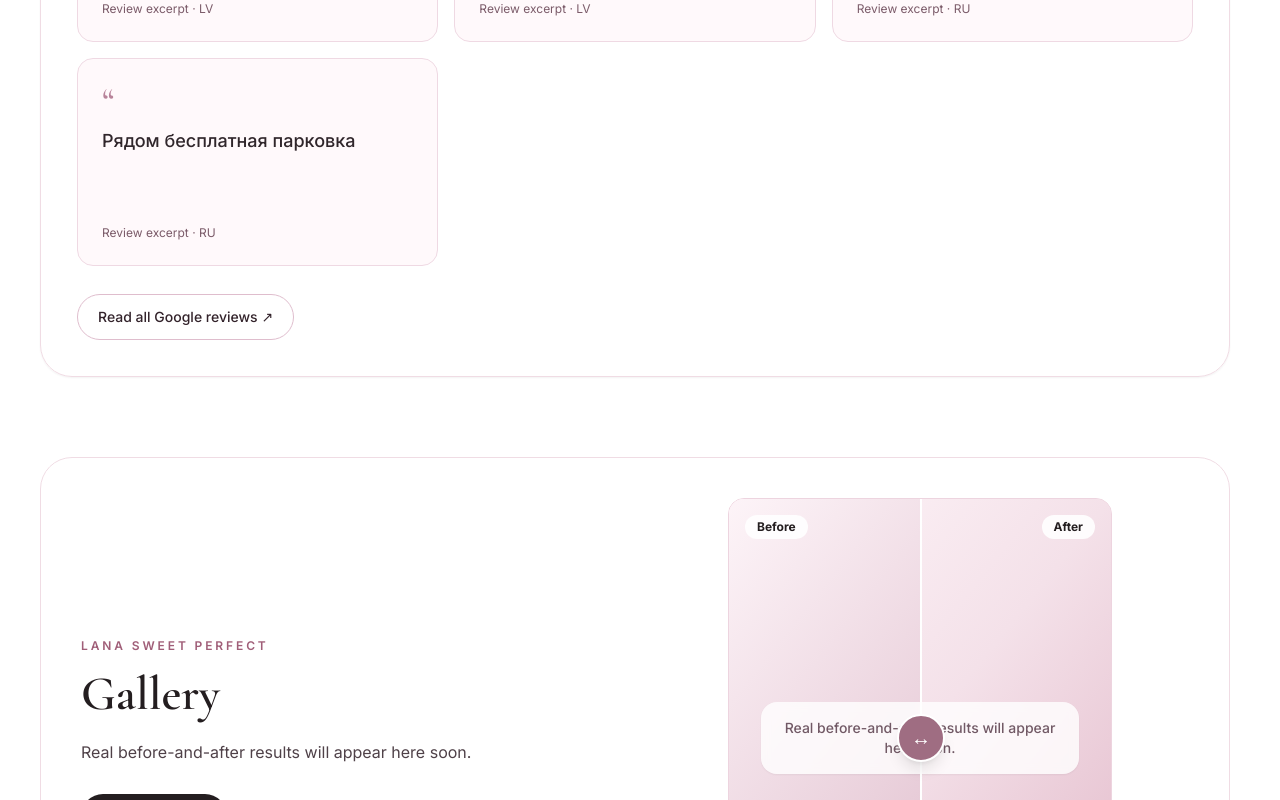
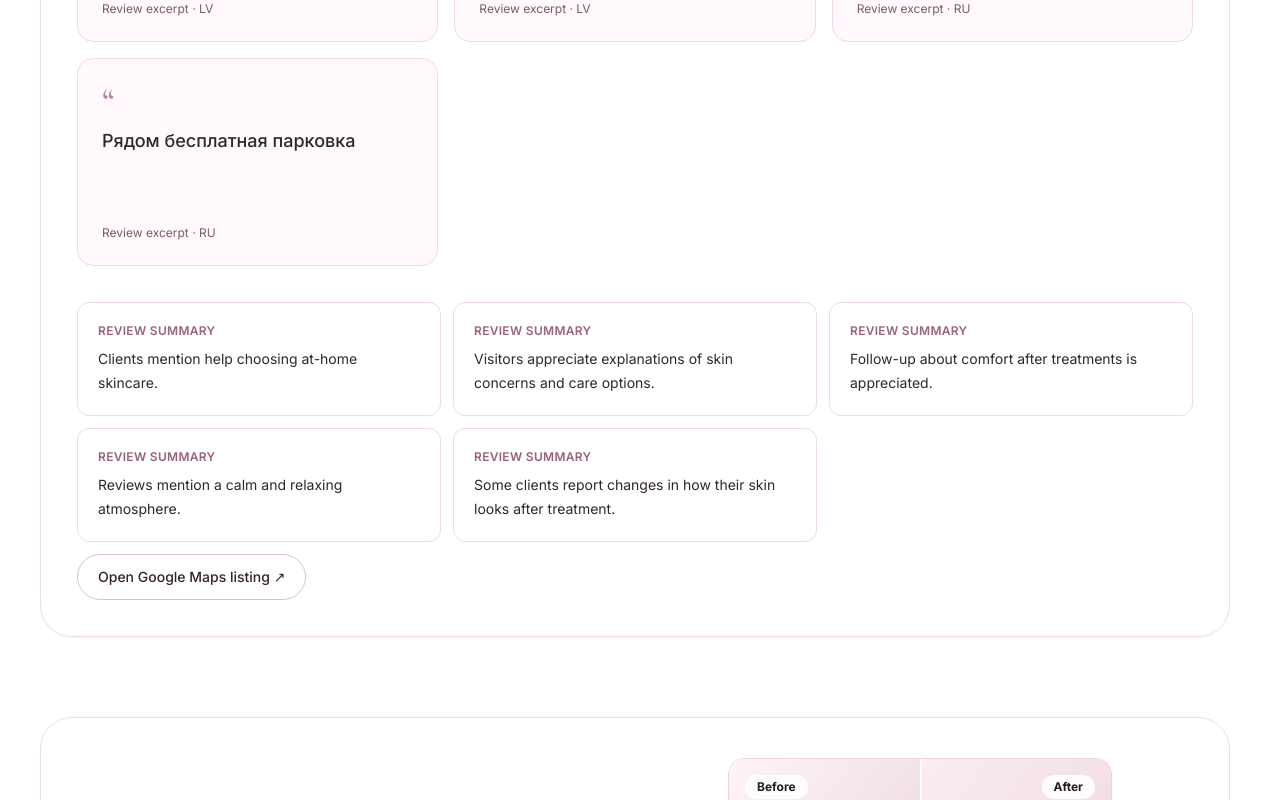
Before and after one commit to SergeyJak/Sweet-lana, a Next.js app: page /en in a window 1280 px wide. Shown: the part 2738-3538 px from the top of the page. Built offline with nearby package versions, Linux system fonts and the light colour scheme; no server answers.

Commit message:
Expand sourced review themes, distinguish excerpts from reviews, and use stable Google Maps listing link

```diff
--- a/src/components/GoogleReviews.tsx
+++ b/src/components/GoogleReviews.tsx
@@ -3,24 +3,24 @@ type Locale = 'ru' | 'lv' | 'en'
 const copy = {
   ru: {
     title: 'Что говорят клиенты',
-    description: 'Ниже выдержки из отзывов клиентов. Всего в Google 30 оценок, здесь опубликованы только доступные фрагменты без имён авторов.',
+    description: 'Доступные выдержки и темы из отзывов о кабинете в Иманте. Это не 15 отдельных отзывов: некоторые фразы могут быть из одного сообщения. Полные отзывы и авторы пока недоступны.',
     location: 'Иманта · Google Maps',
     source: 'Фрагмент отзыва',
-    all: 'Открыть все отзывы Google',
+    all: 'Открыть карточку в Google Maps', summary: 'По отзывам',
   },
   lv: {
     title: 'Ko saka klienti',
-    description: 'Šeit redzami pieejamo atsauksmju fragmenti. Google ir 30 vērtējumi, bet autoru vārdus nevarējām pārbaudīt.',
+    description: 'Pieejamie atsauksmju fragmenti un tēmu apkopojumi par Imantas kabinetu. Tās nav atsevišķas atsauksmes; vairāki fragmenti var būt no viena autora.',
     location: 'Imanta · Google Maps',
     source: 'Atsauksmes fragments',
-    all: 'Skatīt visas Google atsauksmes',
+    all: 'Atvērt Google Maps profilu', summary: 'Atsauksmju apkopojums',
   },
   en: {
     title: 'What clients say',
-    description: 'Excerpts of available Google reviews. Google lists 30 ratings; these are only the accessible excerpts, without unverified author names.',
+    description: 'Available review excerpts and themes about the Imanta studio. These are not separate reviews: multiple excerpts may come from the same author.',
     location: 'Imanta · Google Maps',
     source: 'Review excerpt',
-    all: 'Read all Google reviews',
+    all: 'Open Google Maps listing', summary: 'Review summary',
   },
 } as const
 
@@ -39,7 +39,15 @@ const excerpts = [
   { quote: 'Рядом бесплатная парковка', lang: 'RU' },
 ]
 
-const placeUrl = 'https://search.google.com/local/reviews?placeid=ChIJS-9SPebF7kYR7-LRQgp4ifY'
+const summaries = [
+  { ru: 'Помогают подобрать домашний уход и косметику.', lv: 'Palīdz izvēlēties mājas kopšanu un kosmētiku.', en: 'Clients mention help choosing at-home skincare.' },
+  { ru: 'Объясняют особенности кожи и варианты ухода.', lv: 'Izskaidro ādas vajadzības un kopšanas iespējas.', en: 'Visitors appreciate explanations of skin concerns and care options.' },
+  { ru: 'Спрашивают о самочувствии после процедур.', lv: 'Interesējas par pašsajūtu pēc procedūrām.', en: 'Follow-up about comfort after treatments is appreciated.' },
+  { ru: 'Отмечают спокойную, расслабляющую атмосферу.', lv: 'Atsauksmēs minēta mierīga un relaksējoša atmosfēra.', en: 'Reviews mention a calm and relaxing atmosphere.' },
+  { ru: 'Некоторые замечают изменения состояния кожи после процедур.', lv: 'Daļa klientu pamana ādas stāvokļa izmaiņas pēc procedūrām.', en: 'Some clients report changes in how their skin looks after treatment.' },
+] as const
+
+const placeUrl = 'https://www.google.com/maps/search/?api=1&query=Sweet%20Perfect%20Kosmetologs%20Vaksacija&query_place_id=ChIJS-9SPebF7kYR7-LRQgp4ifY'
 
 export default function GoogleReviews({ locale }: { locale: Locale }) {
   const t = copy[locale]
@@ -71,6 +79,14 @@ export default function GoogleReviews({ locale }: { locale: Locale }) {
             </figure>
           ))}
         </div>
+        <div className="mt-5 grid gap-3 sm:grid-cols-2 lg:grid-cols-3">
+          {summaries.map((summary, index) => (
+            <div key={index} className="rounded-xl border border-[#efd9e3] bg-white/90 p-5">
+              <p className="mb-2 text-xs font-semibold uppercase tracking-wide text-[#9b627b]">{t.summary}</p>
+              <p className="text-sm leading-6 text-[#30262b]">{summary[locale]}</p>
+            </div>
+          ))}
+        </div>
         <a href={placeUrl} target="_blank" rel="noopener noreferrer" className="mt-3 inline-flex rounded-full border border-[#dfbdcd] px-5 py-3 text-sm font-medium text-[#33232b] hover:bg-[#fbeef3]">{t.all} ↗</a>
       </div>
     </section>
```
